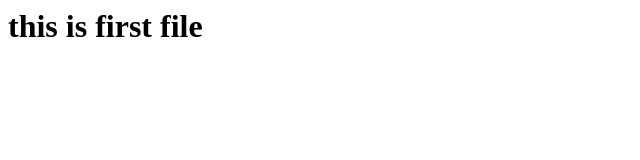
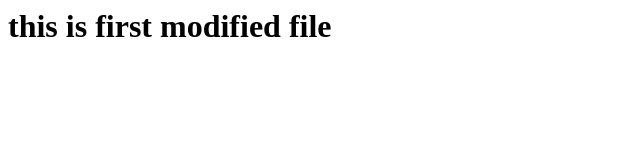
Before and after one commit to bhaveshdevaliya15/repo1, a plain HTML site: page index.html in a window 1280 px wide. Shown: the whole page, without its empty margins (0-640 px from the left). Drawn offline with Linux system fonts and the light colour scheme.

Commit message:
index file changed

```diff
--- a/index.html
+++ b/index.html
@@ -1 +1 @@
-<h1> this is first file</h1>
+<h1> this is first modified file</h1>
```
